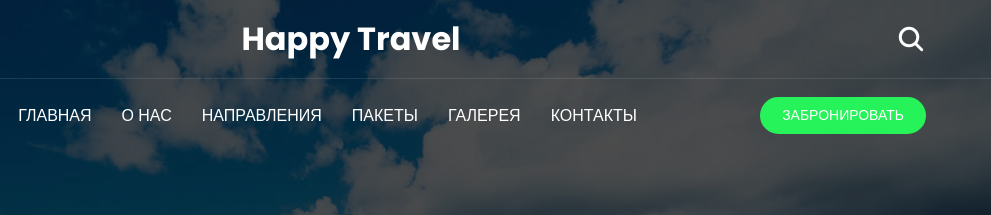
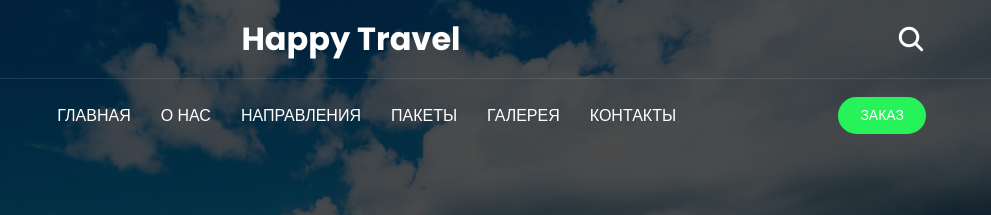
Before and after one commit to gumarovamanj/happrytrvl, a plain HTML site: page index.html in a window 1280 px wide. Shown: the top 215 px of the page, 289-1280 px from the left. Drawn offline with nearby package versions, Linux system fonts and the light colour scheme.

Commit message:
Update index.html

```diff
--- a/index.html
+++ b/index.html
@@ -144,7 +144,7 @@
 
         </nav>
 
-        <button class="btn btn-primary">Забронировать</button>
+        <button class="btn btn-primary">Заказ</button>
 
       </div>
     </div>
```
